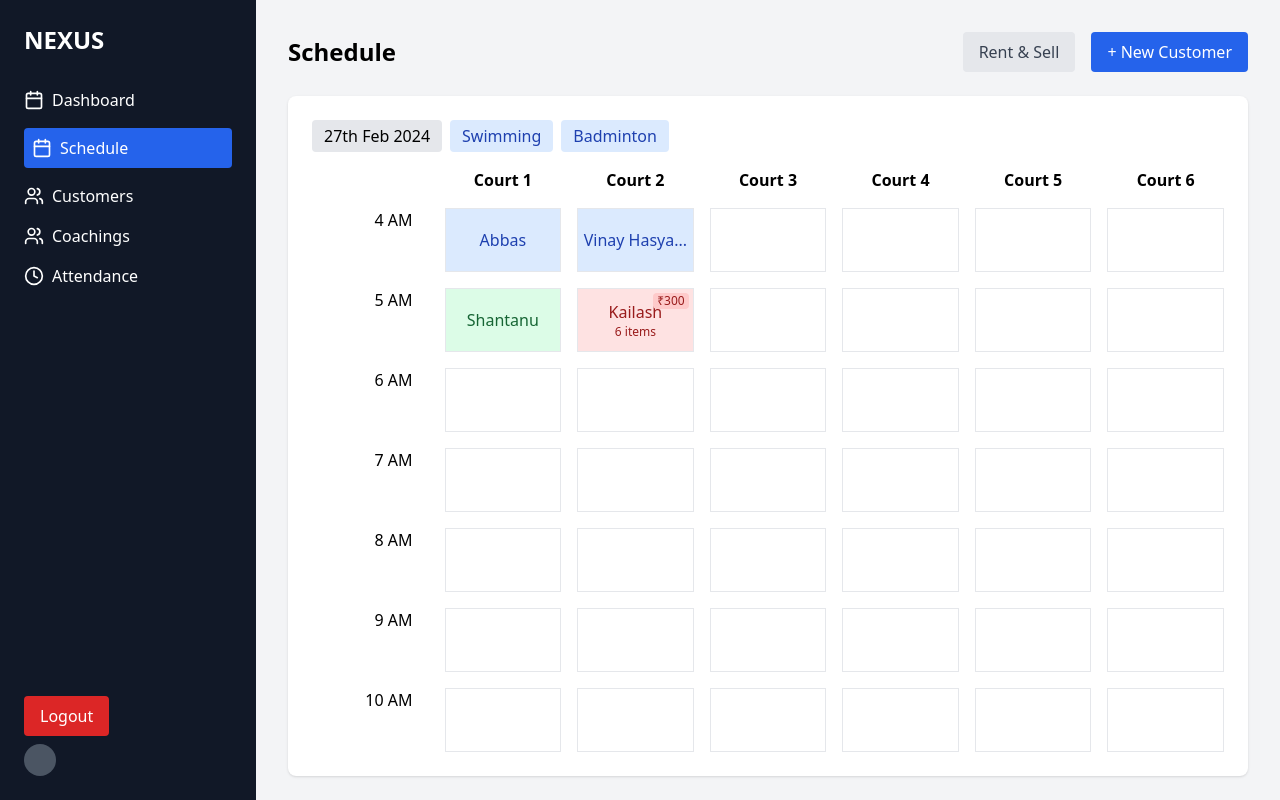
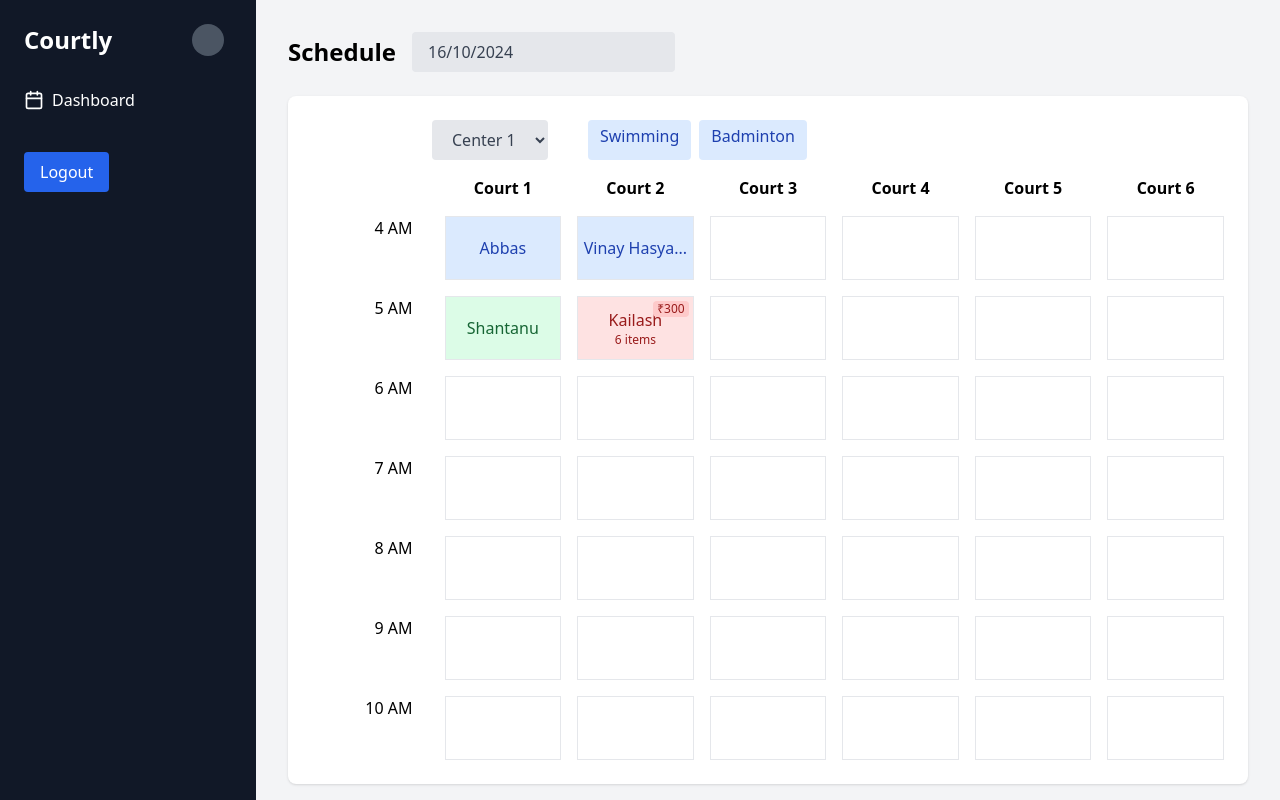
Before and after one commit to 0Kaju12/Booking-App, a React (Vite) app in the folder frontend/Courtly/: page /dashboard in a window 1280 px wide. Built offline with nearby package versions, Linux system fonts and the light colour scheme.

Commit message:
Updated dashboard UI

```diff
--- a/frontend/Courtly/package.json
+++ b/frontend/Courtly/package.json
@@ -14,6 +14,7 @@
     "cors": "^2.8.5",
     "lucide-react": "^0.453.0",
     "react": "^18.3.1",
+    "react-datepicker": "^7.4.0",
     "react-dom": "^18.3.1",
     "react-redux": "^9.1.2",
     "react-router-dom": "^6.27.0"
--- a/frontend/Courtly/src/Pages/Dashboard.jsx
+++ b/frontend/Courtly/src/Pages/Dashboard.jsx
@@ -1,19 +1,20 @@
 import React, { useEffect, useState } from 'react';
-import { Calendar, Clock, Users } from 'lucide-react';
+import { Calendar } from 'lucide-react';
 import { useSelector, useDispatch } from "react-redux";
 import { logout } from '../utils/authSlice';
 import { useNavigate } from 'react-router-dom';
+import DatePicker from 'react-datepicker';
+import "react-datepicker/dist/react-datepicker.css"; // Make sure you import the CSS
 
 function Dashboard() {
   const courts = ['Court 1', 'Court 2', 'Court 3', 'Court 4', 'Court 5', 'Court 6'];
   const hours = ['4 AM', '5 AM', '6 AM', '7 AM', '8 AM', '9 AM', '10 AM'];
-  const user = useSelector((state) => state.auth.user); // Keep user for other info
+  const user = useSelector((state) => state.auth.user);
   const [username, setUsername] = useState('');
   const dispatch = useDispatch();
   const navigate = useNavigate();
 
   useEffect(() => {
-    // Get the username from local storage on component mount
     const storedUsername = localStorage.getItem('username');
     if (storedUsername) {
       setUsername(storedUsername);
@@ -22,70 +23,74 @@ function Dashboard() {
 
   const handleLogout = () => {
     dispatch(logout());
-    localStorage.removeItem('username'); // Clear the username on logout
-    navigate('/'); // Redirect to the root route after logging out
+    localStorage.removeItem('username');
+    navigate('/');
   };
+
+  const [selectedDate, setSelectedDate] = useState(new Date());
+  const centers = ['Center 1', 'Center 2', 'Center 3']; // List of centers
+  const [selectedCenter, setSelectedCenter] = useState(centers[0]); // Set default value to the first center
 
   return (
     <div className="flex h-screen bg-gray-100">
       {/* Sidebar */}
-      <div className="w-64 bg-gray-900 text-white p-6 relative">
-        <h1 className="text-2xl font-bold mb-8">NEXUS</h1>
+      <div className="w-64 bg-gray-900 text-white p-6 h-full fixed flex flex-col">
+        <div className="flex justify-between items-center mb-8">
+          <h1 className="text-2xl font-bold">Courtly</h1>
+          <div className="flex items-center space-x-2">
+            <div className="w-8 h-8 bg-gray-600 rounded-full flex items-center justify-center">
+              {username.charAt(0)}
+            </div>
+            <span>{username}</span>
+          </div>
+        </div>
         <nav>
           <ul className="space-y-4">
             <li className="flex items-center space-x-2">
               <Calendar size={20} />
               <span>Dashboard</span>
             </li>
-            <li className="flex items-center space-x-2 bg-blue-600 p-2 rounded">
-              <Calendar size={20} />
-              <span>Schedule</span>
-            </li>
-            <li className="flex items-center space-x-2">
-              <Users size={20} />
-              <span>Customers</span>
-            </li>
-            <li className="flex items-center space-x-2">
-              <Users size={20} />
-              <span>Coachings</span>
-            </li>
-            <li className="flex items-center space-x-2">
-              <Clock size={20} />
-              <span>Attendance</span>
-            </li>
           </ul>
         </nav>
-        <div className="absolute bottom-6 left-6 flex items-center space-x-2">
-          <div className="w-8 h-8 bg-gray-600 rounded-full flex items-center justify-center">
-            {username.charAt(0)} {/* Display the first letter of the username */}
-          </div>
-          <span>{username}</span> {/* Use username from local storage */}
-        </div>
-        {/* Logout Button */}
-        <div className="absolute bottom-16 left-6">
+
+        <div className="mt-10 left-6">
           <button
             onClick={handleLogout}
-            className="bg-red-600 text-white px-4 py-2 rounded hover:bg-red-700 transition-colors"
+            className="bg-blue-600 text-white px-4 py-2 rounded hover:bg-red-700 transition-colors"
           >
             Logout
           </button>
         </div>
       </div>
 
-      {/* Main content */}
-      <div className="flex-1 p-8">
-        <div className="flex justify-between items-center mb-6">
+      <div className="flex-1 ml-64 p-8">
+        <div className="flex items-center mb-6">
           <h2 className="text-2xl font-bold">Schedule</h2>
-          <div className="flex space-x-4">
-            <button className="bg-gray-200 text-gray-700 px-4 py-2 rounded">Rent & Sell</button>
-            <button className="bg-blue-600 text-white px-4 py-2 rounded">+ New Customer</button>
+          <div className="flex items-center space-x-4 ml-4">
+            <div className="relative">
+              <DatePicker
+                selected={selectedDate}
+                onChange={(date) => setSelectedDate(date)}
+                minDate={new Date()}
+                className="bg-gray-200 text-gray-700 px-4 py-2 rounded cursor-pointer"
+                dateFormat="dd/MM/yyyy"
+              />
+            </div>
           </div>
         </div>
 
         <div className="bg-white rounded-lg shadow p-6">
           <div className="flex justify-between items-center mb-4">
-            <div className="flex space-x-2">
-              <span className="bg-gray-200 px-3 py-1 rounded">27th Feb 2024</span>
+            <div className="flex space-x-2 ml-10">
+              <select
+                value={selectedCenter}
+                onChange={(e) => setSelectedCenter(e.target.value)} // Update selected center
+                className="bg-gray-200 text-gray-700 px-4 py-2 rounded cursor-pointer ml-20 mr-8"
+              >
+                {centers.map((center, index) => (
+                  <option key={index} value={center}>{center}</option>
+                ))}
+              </select>
               <span className="bg-blue-100 text-blue-800 px-3 py-1 rounded">Swimming</span>
               <span className="bg-blue-100 text-blue-800 px-3 py-1 rounded">Badminton</span>
             </div>
--- a/frontend/Courtly/src/Pages/Signup.jsx
+++ b/frontend/Courtly/src/Pages/Signup.jsx
@@ -9,8 +9,7 @@ function Signup() {
   const [password, setPassword] = useState('');
   const [error, setError] = useState('');
   const dispatch = useDispatch();
-  const navigate = useNavigate(); // Import and use the navigate hook
-
+  const navigate = useNavigate();
   const handleSubmit = async (e) => {
     e.preventDefault();
 
```
Also changed, not shown: 1 other file (tests, documents, lock files or other folders).
